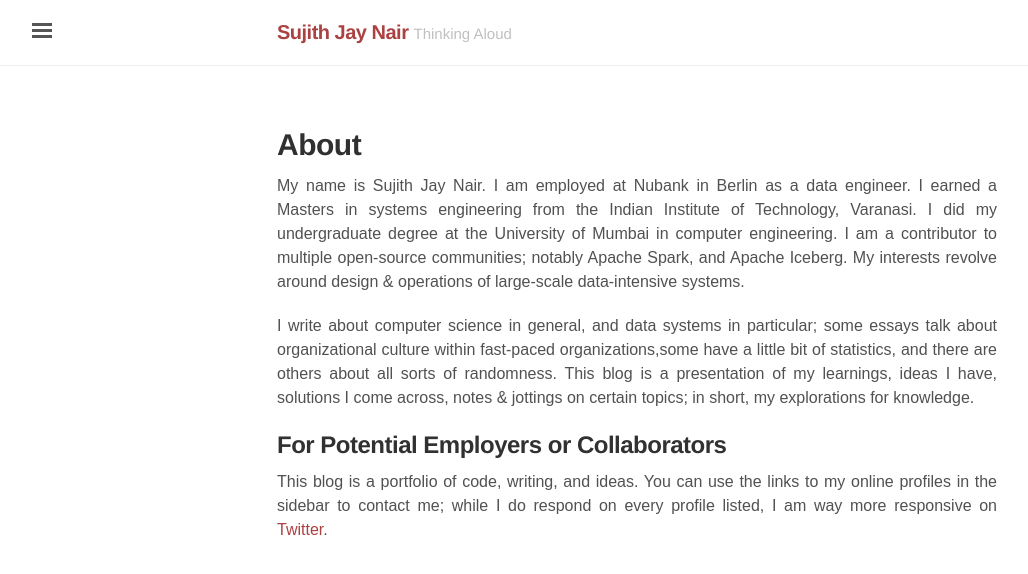
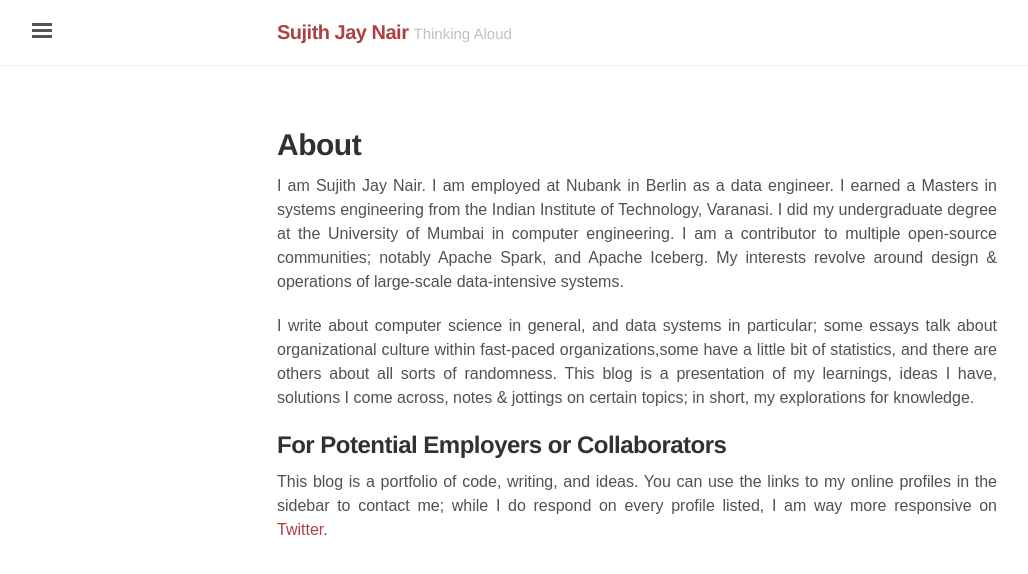
Before and after one commit to sujithjay/sujithjay.github.io, a Jekyll site: the page built from about.md, in a window 1280 px wide. Shown: the top 574 px of the page, without its empty margins (3-1031 px from the left). Built offline with Jekyll 4.4.1, drawn with Linux system fonts in a browser that asks for light colours; nearby versions of some CDN libraries; some web fonts are replaced.

Commit message:
Update about.md

```diff
--- a/about.md
+++ b/about.md
@@ -2,7 +2,7 @@
 layout: page
 title: About
 ---
-My name is Sujith Jay Nair. I am employed at Nubank in Berlin as a data engineer. I earned a Masters in systems engineering from the Indian Institute of Technology, Varanasi. I did my undergraduate degree at the University of Mumbai in computer engineering. I am a contributor to multiple open-source communities; notably Apache Spark, and Apache Iceberg. My interests revolve around design & operations of large-scale data-intensive systems.
+I am Sujith Jay Nair. I am employed at Nubank in Berlin as a data engineer. I earned a Masters in systems engineering from the Indian Institute of Technology, Varanasi. I did my undergraduate degree at the University of Mumbai in computer engineering. I am a contributor to multiple open-source communities; notably Apache Spark, and Apache Iceberg. My interests revolve around design & operations of large-scale data-intensive systems.
 
 I write about computer science in general, and data systems in particular; some essays talk about organizational culture within fast-paced organizations,some have a little bit of statistics, and there are others about all sorts of randomness. This blog is a presentation of my learnings, ideas I have, solutions I come across, notes & jottings on certain topics; in short, my explorations for knowledge.
 
```
